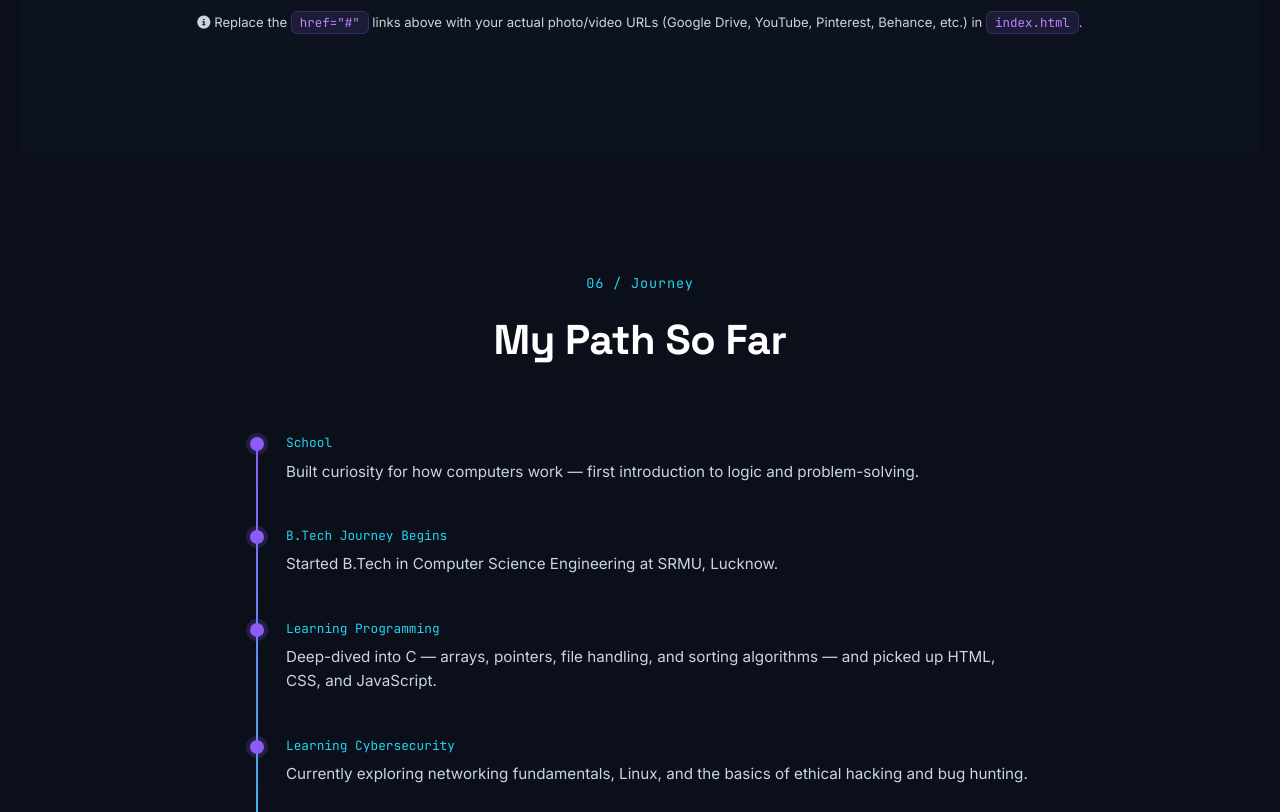
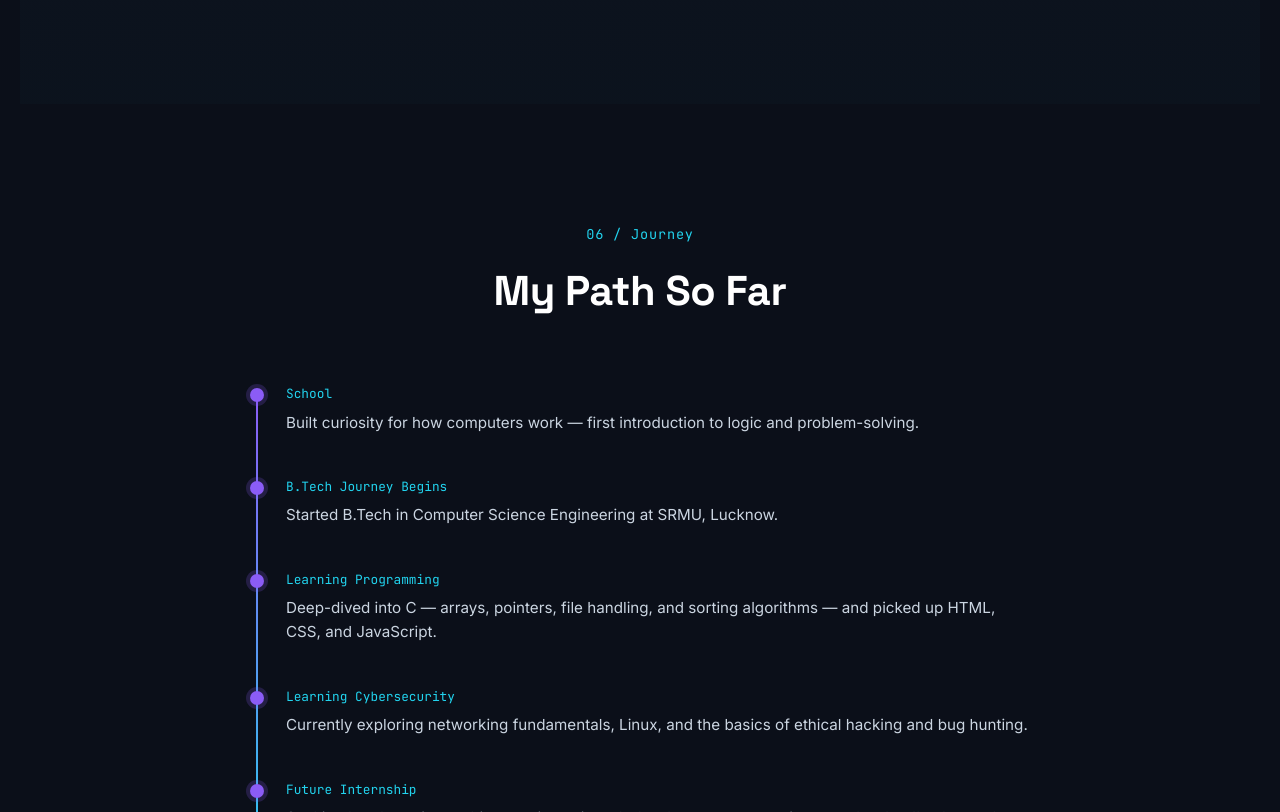
Before and after one commit to shubham00-stack/portfolio, a plain HTML site: page index.html in a window 1280 px wide. Shown: the part 4823-5635 px from the top of the page. Drawn offline with nearby package versions, Linux system fonts and the light colour scheme; animation ran at ten frames a second.

Commit message:
Remove reference note about href links
Removed instructions for replacing href links in index.html.

```diff
--- a/index.html
+++ b/index.html
@@ -387,10 +387,6 @@
       </a>
     </div>
 
-    <p class="ref-note">
-      <i class="fa-solid fa-circle-info"></i>
-      Replace the <code>href="#"</code> links above with your actual photo/video URLs (Google Drive, YouTube, Pinterest, Behance, etc.) in <code>index.html</code>.
-    </p>
   </section>
 
   <!-- ===================== JOURNEY / TIMELINE ===================== -->
```
